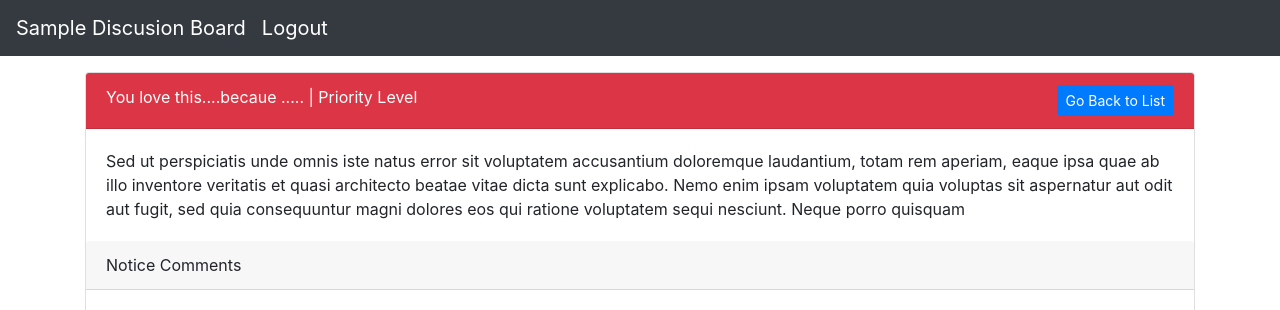
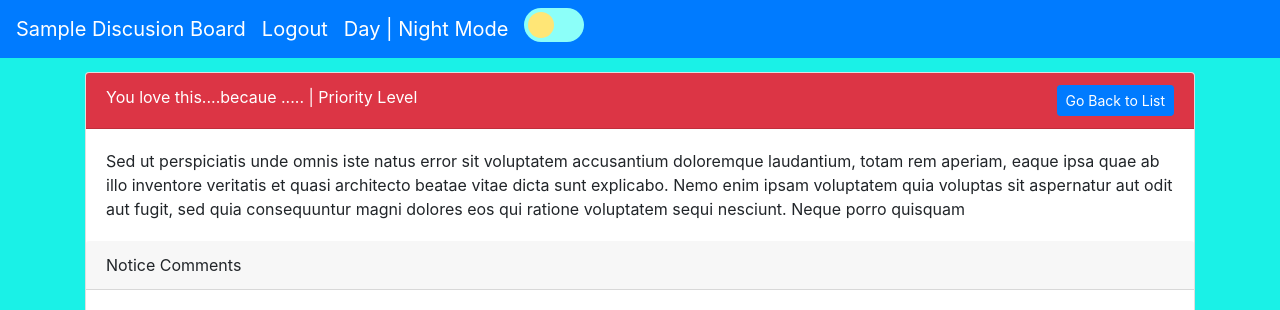
Before and after one commit to Brennan2107/U1930545_Code_WM393_Assignment2, a Flask app: page /detail/1/1 in a window 1280 px wide. Shown: the top 310 px of the page. Run offline with Flask 2, Linux system fonts and the light colour scheme; the visitor is signed in with stand-in values (Sample User, id 1); some libraries are stand-ins or nearby versions.

```diff
--- a/templates/layout.html
+++ b/templates/layout.html
@@ -16,11 +16,88 @@
     <link rel="stylesheet" href="https://use.fontawesome.com/releases/v5.7.0/css/all.css" integrity="sha384-lZN37f5QGtY3VHgisS14W3ExzMWZxybE1SJSEsQp9S+oqd12jhcu+A56Ebc1zFSJ" crossorigin="anonymous">
 </head>
 
+
+
+<meta name="viewport" content="width=device-width, initial-scale=1">
+<style>
+
+body{
+    background: linear-gradient(360deg, #07789b, #1af1e7 50%) no-repeat center center fixed;
+    -webkit-background-size: cover;
+    -moz-background-size: cover;
+    -o-background-size: cover;
+    background-size: cover;
+}
+
+.switch {
+  position: relative;
+  display: inline-block;
+  width: 60px;
+  height: 34px;
+}
+
+.switch input {
+  opacity: 0;
+  width: 0;
+  height: 0;
+}
+
+.slider {
+  position: absolute;
+  cursor: pointer;
+  top: 0;
+  left: 0;
+  right: 0;
+  bottom: 0;
+  background-color: rgb(140, 255, 249);
+  -webkit-transition: 0.5s;
+  transition: 0.5s;
+}
+
+.slider:before {
+  position: absolute;
+  content: "";
+  height: 26px;
+  width: 26px;
+  left: 4px;
+  bottom: 4px;
+  background-color: rgb(255, 230, 118);
+  -webkit-transition: 0.5s;
+  transition: 0.5s;
+}
+
+input:checked + .slider {
+  background-color: #0b0033;
+}
+
+input:checked + .slider:before {
+  -webkit-transform: translateX(26px);
+  -ms-transform: translateX(26px);
+  transform: translateX(26px);
+}
+
+/* Rounded sliders */
+.slider.round {
+  border-radius: 34px;
+}
+
+.slider.round:before {
+  border-radius: 50%;
+}
+</style>
+
 <body style="min-height: 75rem; padding-top: 4.5rem;">
-    <nav class="navbar navbar-expand-md navbar-dark fixed-top bg-dark">
+    <nav class="navbar navbar-expand-md navbar-dark fixed-top bg-primary">
         <a class="navbar-brand" href="#">Sample Discusion Board</a> {% if current_user.is_authenticated %}
         <a class="navbar-brand float-right" href="{{ url_for('logout') }}">Logout</a> {% endif %}
+        <!-- Day/Night Mode slider -->
+        <a class="navbar-brand" href="#">Day | Night Mode</a>
+        <label class="switch">
+            <input type="checkbox" unchecked>
+            <span class="slider round"></span>
+        </label>
     </nav>
+
 
     {% block content %}{% endblock content %}
 
```
